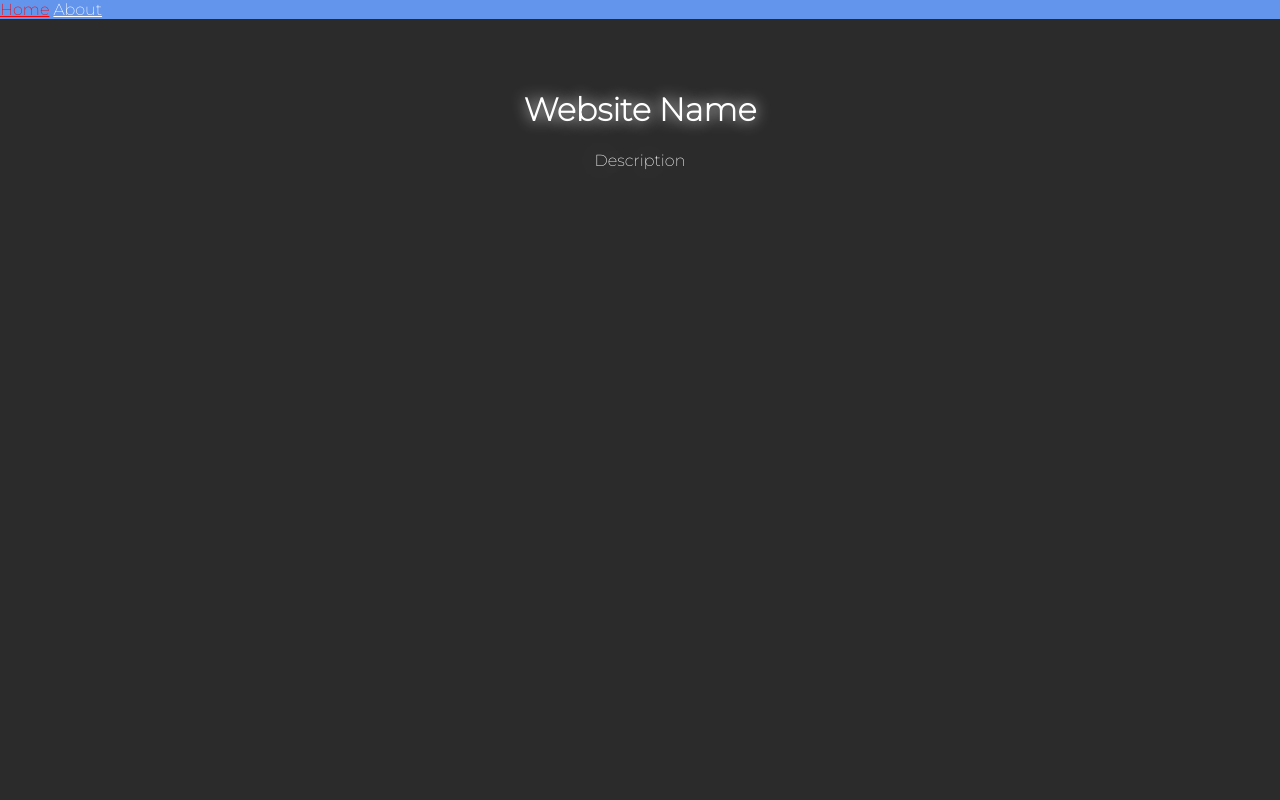
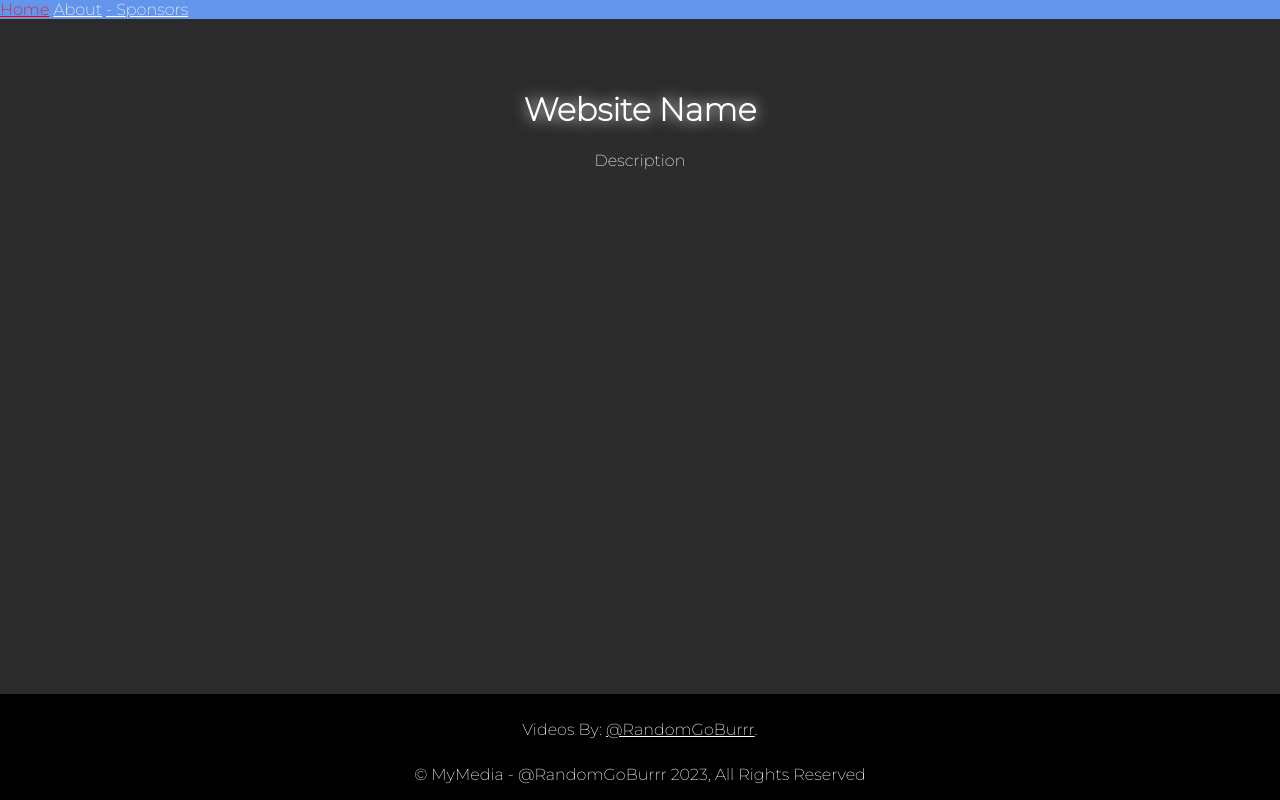
Before and after one commit to techarb2/MyMedia-RandomGoBurrr, a plain HTML site: page contact.html in a window 1280 px wide. Drawn offline with Linux system fonts and the light colour scheme.

Commit message:
Update contact.html

```diff
--- a/contact.html
+++ b/contact.html
@@ -3,15 +3,24 @@
   <head>
     <meta charset="utf-8">
     <meta name="viewport" content="width=device-width">
-    <title>Advanced Website Template</title>
+    <title>MyMedia - Contact</title>
     <link href="style.css" rel="stylesheet" type="text/css" />
   </head>
   <body>
     <div class="navbar">
       <a href="index.html">Home</a>
-      <a href="About.html">About</a>
+      <a href="about.html">About</a>
+      <a href="sponsors.html"> - Sponsors</a>
     </div>
     <h1 class="title">Website Name</h1>
     <p class="description">Description</p>
+
+
+    <div class="footer">
+ <p>Videos By: <a href="https://rumble.com/v246l1a-tates-final-words.html" target="_blank">@RandomGoBurrr</a>.</p>
+  <p>© MyMedia - @RandomGoBurrr 2023, All Rights Reserved</p>
+
+</div>
+
   </body>
 </html>
```
